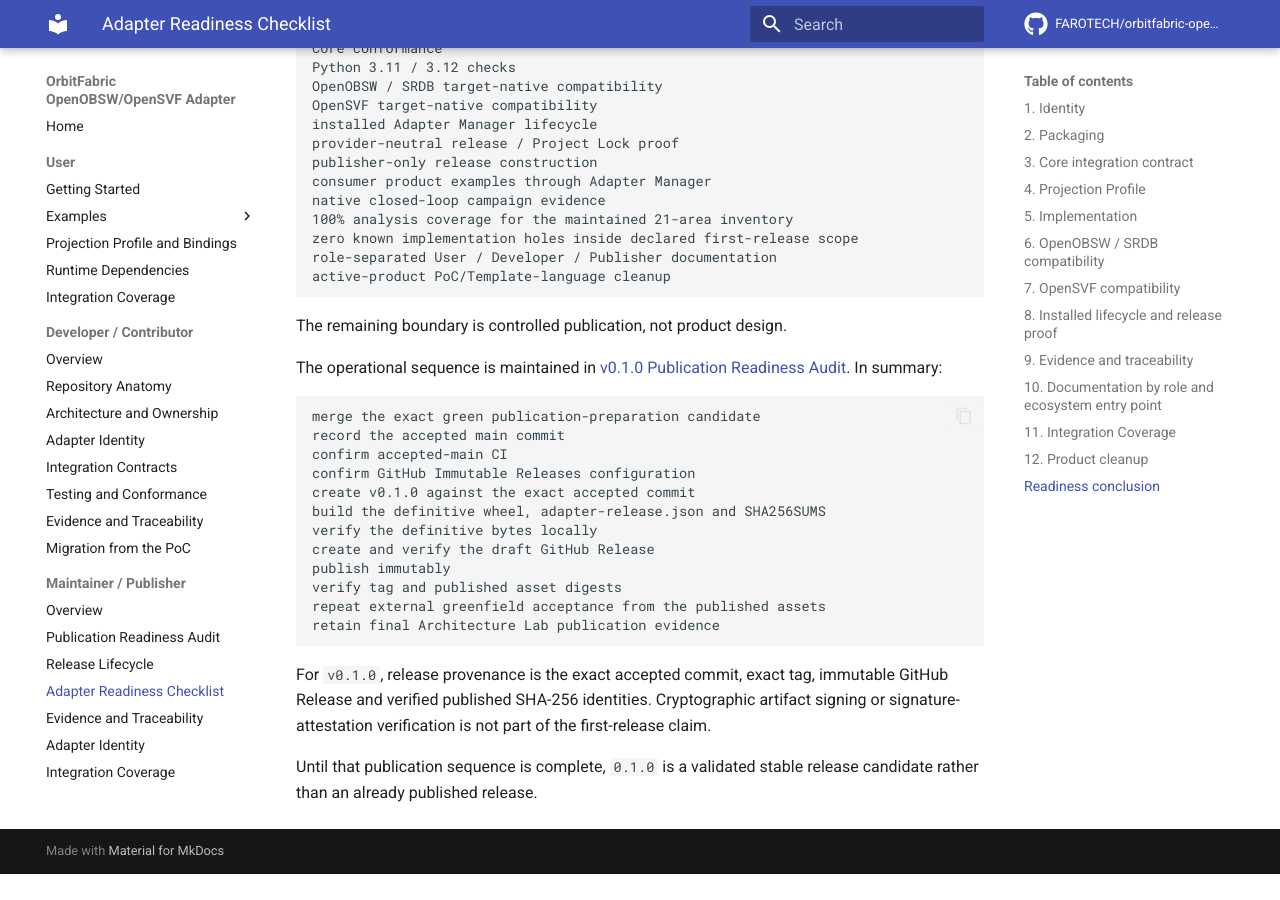
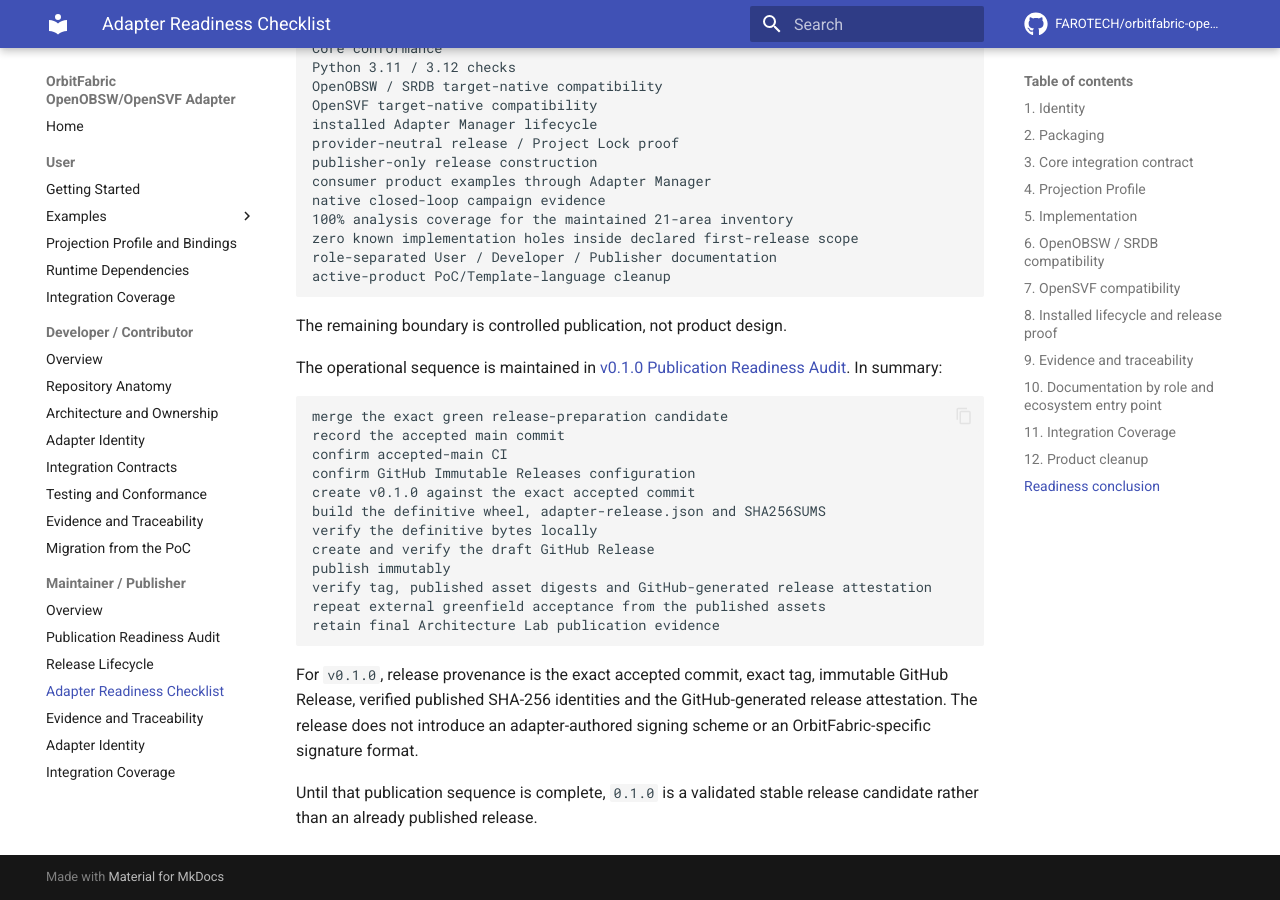
Before and after one commit to FAROTECH/orbitfabric-openobsw-opensvf-adapter, an MkDocs documentation site: the page built from docs/adapter-readiness-checklist.md, in a window 1280 px wide and 900 px high, scrolled down 7614 px. Built offline with MkDocs 1.6.1 and Material for MkDocs 9.7.7, drawn with Linux system fonts in a browser that asks for light colours; comment, search, counter and statistics services are not loaded; before the commit the page ends 8488 px from its top, so only the background shows below that.

Commit message:
Align readiness checklist with immutable release attestation

````diff
--- a/docs/adapter-readiness-checklist.md
+++ b/docs/adapter-readiness-checklist.md
@@ -367,7 +367,7 @@ The remaining boundary is controlled publication, not product design.
 The operational sequence is maintained in [v0.1.0 Publication Readiness Audit](publication-readiness-audit.md). In summary:
 
 ```text
-merge the exact green publication-preparation candidate
+merge the exact green release-preparation candidate
 record the accepted main commit
 confirm accepted-main CI
 confirm GitHub Immutable Releases configuration
@@ -376,11 +376,11 @@ build the definitive wheel, adapter-release.json and SHA256SUMS
 verify the definitive bytes locally
 create and verify the draft GitHub Release
 publish immutably
-verify tag and published asset digests
+verify tag, published asset digests and GitHub-generated release attestation
 repeat external greenfield acceptance from the published assets
 retain final Architecture Lab publication evidence
 ```
 
-For `v0.1.0`, release provenance is the exact accepted commit, exact tag, immutable GitHub Release and verified published SHA-256 identities. Cryptographic artifact signing or signature-attestation verification is not part of the first-release claim.
+For `v0.1.0`, release provenance is the exact accepted commit, exact tag, immutable GitHub Release, verified published SHA-256 identities and the GitHub-generated release attestation. The release does not introduce an adapter-authored signing scheme or an OrbitFabric-specific signature format.
 
 Until that publication sequence is complete, `0.1.0` is a validated stable release candidate rather than an already published release.
````
